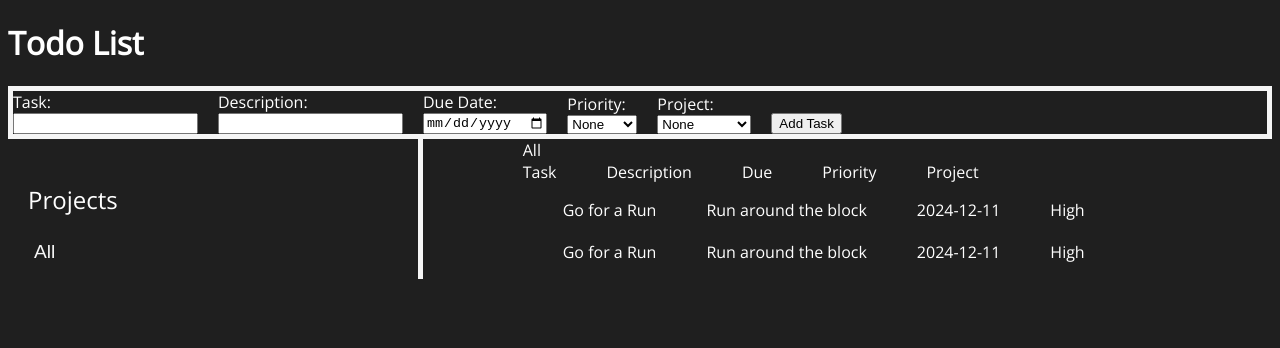
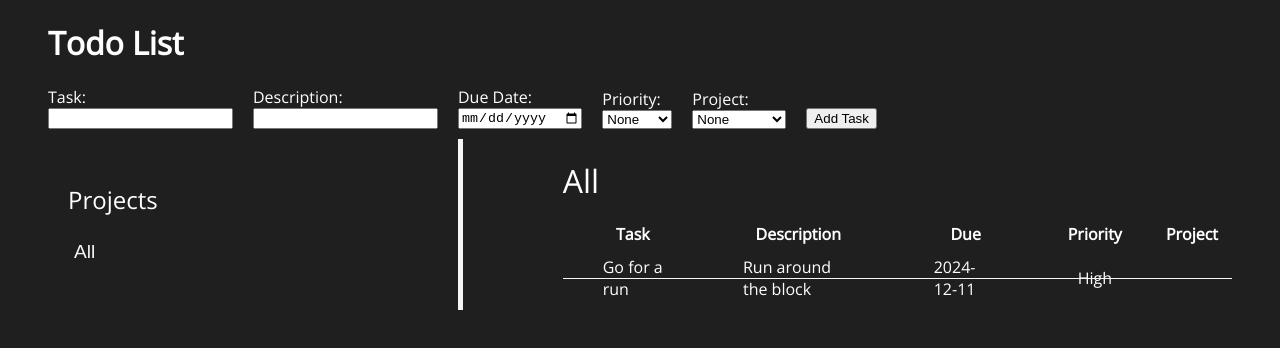
Before and after one commit to AntGNgo/odin-todo-list, a website built with webpack: page dist/index.html in a window 1280 px wide. Built offline with nearby package versions, Linux system fonts and the light colour scheme.

Commit message:
change list to table. add style to complete tasks

```diff
--- a/dist/index.html
+++ b/dist/index.html
@@ -52,27 +52,22 @@
         </div>
         <div class="tasks">
             <div id="filter-title">All</div>
-            <div class="task-headers">
-                <div>Task</div>
-                <div>Description</div>
-                <div>Due</div>
-                <div>Priority</div>
-                <div>Project</div>
-            </div>
-            <ul>
-                <li>
-                    <div class="name">Go for a Run</div>
-                    <div class="description">Run around the block</div>
-                    <div class="due-date">2024-12-11</div>
-                    <div class="priority">High</div>
-                </li>
-                <li>
-                    <div class="name">Go for a Run</div>
-                    <div class="description">Run around the block</div>
-                    <div class="due-date">2024-12-11</div>
-                    <div class="priority">High</div>
-                </li>
-            </ul>
+            <table class="tasks-table">
+                <tr>
+                    <th>Task</th>
+                    <th>Description</th>
+                    <th>Due</th>
+                    <th>Priority</th>
+                    <th>Project</th>
+                </tr>
+                <tr class="completed">
+                    <td class="name">Go for a run</td>
+                    <td class="description">Run around the block</td>
+                    <td class="due-date">2024-12-11</td>
+                    <td class="priority">High</td>
+                    <td class="project"></td>
+                </tr>
+            </table>
         </div>
     </div>
     <script src="bundle.js"></script>
--- a/dist/style.css
+++ b/dist/style.css
@@ -4,13 +4,15 @@ body {
 	font-family: 'Open Sans', sans-serif;
 	background-color: #1f1f1f;
 	color: white;
+	padding: 0 40px;
 }
 
 form {
 	display: flex;
 	align-items: flex-end;
-	border: 5px solid whitesmoke;
+	/* border: 5px solid whitesmoke; */
 	gap: 20px;
+	padding-bottom: 10px;
 }
 form div {
 	display: flex;
@@ -41,18 +43,28 @@ form div {
 	color: whitesmoke;
 }
 
-.task-headers {
-	display: flex;
-	gap: 50px;
+#filter-title {
+	font-size: 2rem;
+	padding: 20px 0;
 }
 
-.tasks ul {
-	display: flex;
-	flex-direction: column;
-	gap: 20px;
+.tasks-table {
+	border-collapse: collapse;
 }
 
-.tasks li {
-	display: flex;
-	gap: 50px;
+.tasks-table td {
+	padding: 10px 40px;
 }
+
+td {
+	position: relative;
+}
+
+tr.completed td:before {
+	content: ' ';
+	position: absolute;
+	top: 50%;
+	left: 0;
+	border-bottom: 1px solid whitesmoke;
+	width: 100%;
+}
```
